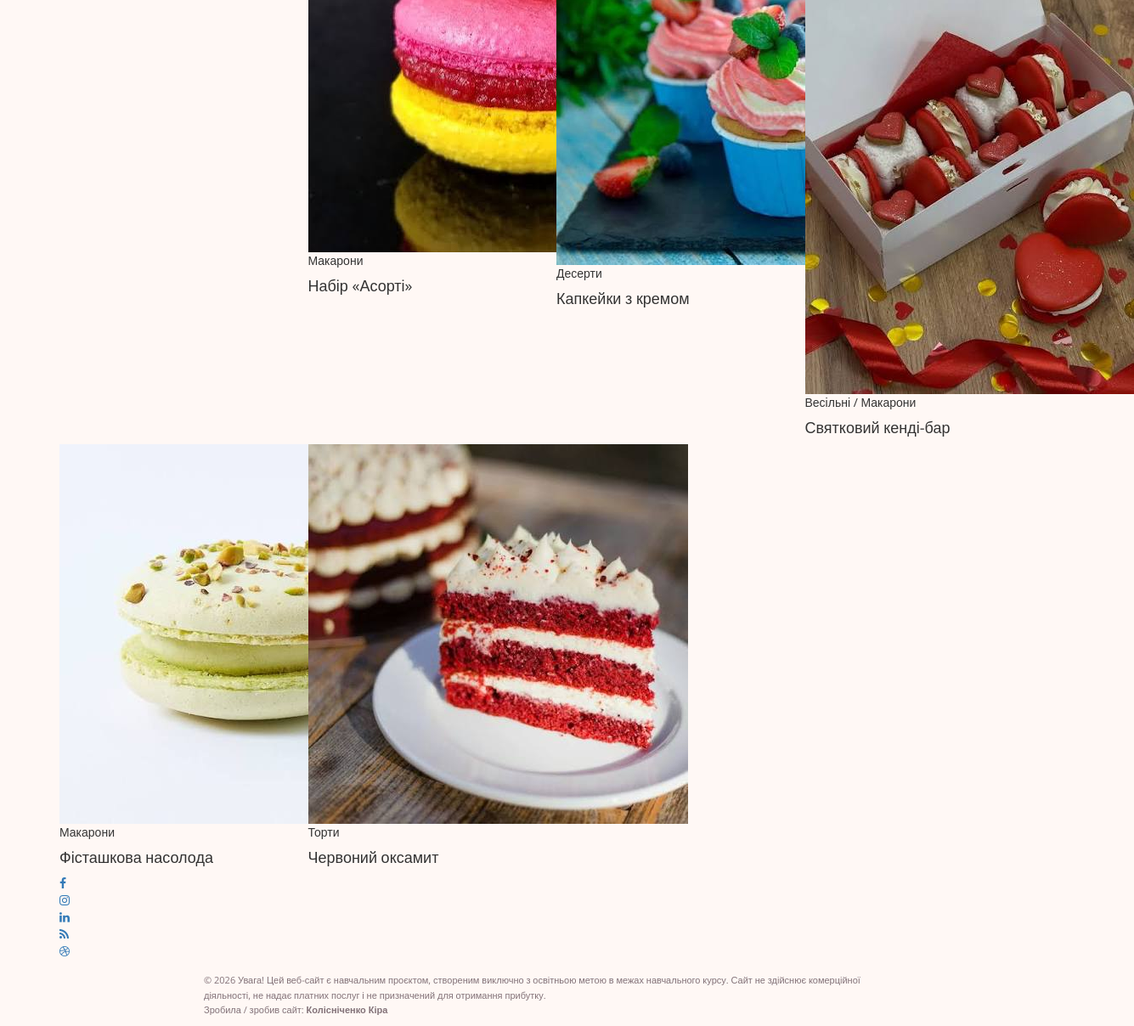
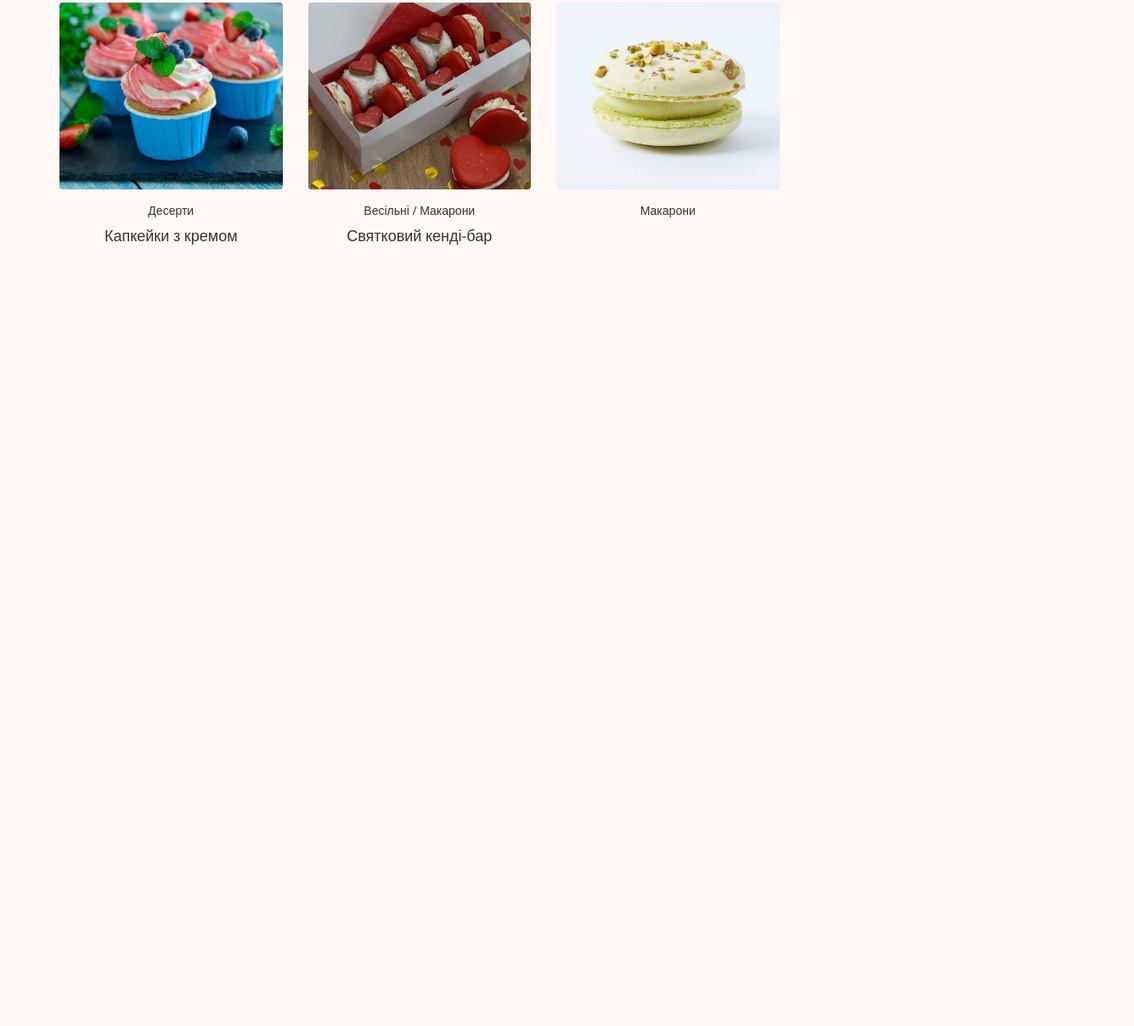
Before and after one commit to Kira5467/-35-2, a plain HTML site: page portfolio.html in a window 1280 px wide. Shown: the part 576-1784 px from the top of the page at 85% size, 1335 px wide, since content can reach past the window. After the commit the page ends 918 px from the top, so only its background shows below. Drawn offline with nearby package versions, Linux system fonts and the light colour scheme.

Commit message:
Refactor portfolio.html for improved structure and styles
Removed unnecessary comments and added styles for project items.

```diff
--- a/portfolio.html
+++ b/portfolio.html
@@ -27,6 +27,28 @@
         <link rel="stylesheet" href="css/bootstrap-theme.min.css">
         <link rel="stylesheet" href="css/fontAwesome.css">
         <link rel="stylesheet" href="css/tooplate-style.css">
+
+        <!-- Фікс для вирівнювання сітки та картинок -->
+        <style>
+            .project-item {
+                margin-bottom: 30px;
+            }
+            .project-item .image {
+                overflow: hidden;
+                border-radius: 4px;
+                height: 220px; /* Фіксована висота контейнера зображення */
+            }
+            .project-item .image img {
+                width: 100%;
+                height: 100%;
+                object-fit: cover; /* Акуратно обрізає фото без спотворення пропорцій */
+                display: block;
+            }
+            .project-item .text {
+                padding: 15px 0;
+                text-align: center;
+            }
+        </style>
 
         <script src="js/vendor/modernizr-2.8.3-respond-1.4.2.min.js"></script>
     </head>
@@ -77,6 +99,8 @@
                         </ul>
                     </div>
                     <div class="projects-holder">
+
+                        <!-- ПЕРШИЙ РЯДОК (4 елементи) -->
                         <div class="row">
                             <div class="col-md-3 col-sm-6 project-item mix cakes">
                               <div class="image">
@@ -114,6 +138,10 @@
                                 <h4>Біла елегантність</h4>
                               </div>
                             </div>
+                        </div>
+
+                        <!-- ДРУГИЙ РЯДОК (4 елементи) -->
+                        <div class="row">
                             <div class="col-md-3 col-sm-6 project-item mix desserts">
                               <div class="image">
                                 <a href="img/05-big-item.jpg" data-lightbox="image-1"><img src="img/05-item.jpg" alt="Капкейки"></a>
@@ -138,54 +166,3 @@
                               </div>
                               <div class="text">
                                 <span>Макарони</span>
-                                <h4>Фісташкова насолода</h4>
-                              </div>
-                            </div>
-                            <div class="col-md-3 col-sm-6 project-item mix cakes">
-                              <div class="image">
-                                <a href="img/08-big-item.jpg" data-lightbox="image-1"><img src="img/08-item.jpg" alt="Червоний оксамит"></a>
-                              </div>
-                              <div class="text">
-                                <span>Торти</span>
-                                <h4>Червоний оксамит</h4>
-                              </div>
-                            </div>
-                        </div>
-                    </div>
-                </div>
-            </div>
-        </div>
-		<!-- Підвал сторінки -->
-        <footer>
-          <div class="container">
-            <div class="row">
-              <div class="col-md-12">
-                <ul>
-                  <li><a href="https://www.facebook.com"><i class="fa fa-facebook"></i></a></li>
-                  <li><a href="https://www.instagram.com"><i class="fa fa-instagram"></i></a></li>
-                  <li><a href="#"><i class="fa fa-linkedin"></i></a></li>
-                  <li><a href="#"><i class="fa fa-rss"></i></a></li>
-                  <li><a href="#"><i class="fa fa-dribbble"></i></a></li>
-                </ul>
-
-                <!-- Навчальне застереження та авторство -->
-                <p style="margin-top: 15px; font-size: 11px; opacity: 0.85; max-width: 800px; margin-left: auto; margin-right: auto; line-height: 1.6;">
-                  © 2026 Увага! Цей веб-сайт є навчальним проєктом, створеним виключно з освітньою метою в межах навчального курсу. Сайт не здійснює комерційної діяльності, не надає платних послуг і не призначений для отримання прибутку.<br>
-                  Зробила / зробив сайт: <strong>Колісніченко Кіра</strong>
-                </p>
-
-              </div>
-            </div>
-          </div>
-        </footer>
-
-        <script src="https://ajax.googleapis.com/ajax/libs/jquery/1.11.2/jquery.min.js"></script>
-        <script>window.jQuery || document.write('<script src="js/vendor/jquery-1.11.2.min.js"><\/script>')</script>
-
-        <script src="js/vendor/bootstrap.min.js"></script>
-
-        <script src="js/plugins.js"></script>
-        <script src="js/main.js"></script>
-
-    </body>
-</html>
```
Lines whose indentation alone changed are shown as unchanged.
